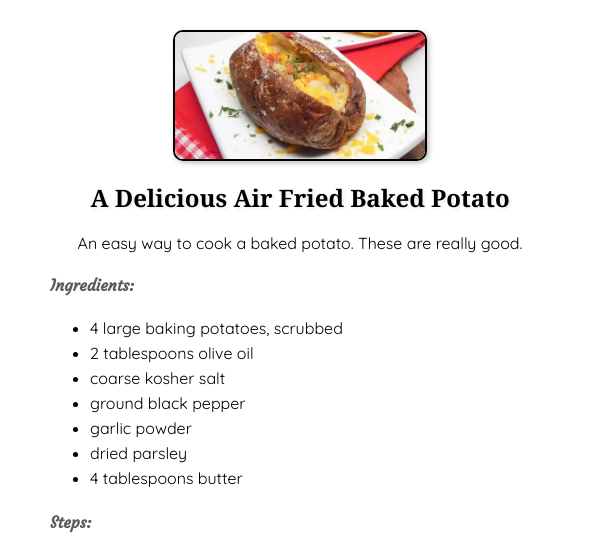
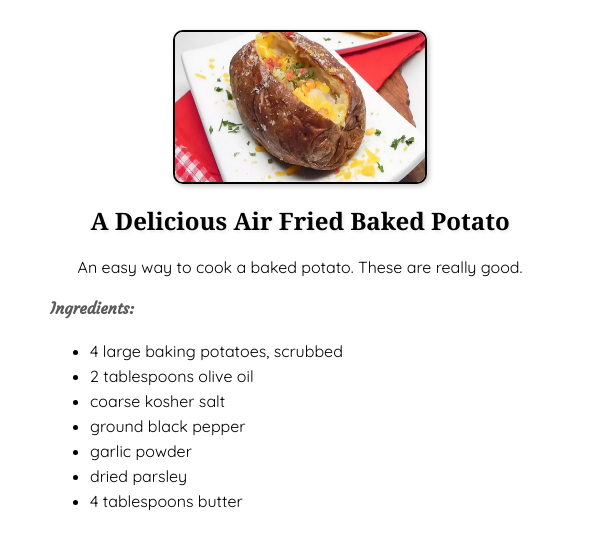
Before and after one commit to chrism-48/odin-recipes, a plain HTML site: page recipes/air_fryer_baked_potato.html in a window 600 px wide. Shown: the part 232-770 px from the top of the page. Drawn offline with Linux system fonts and the light colour scheme.

```diff
--- a/style.css
+++ b/style.css
@@ -36,10 +36,12 @@
 
 @media only screen and (min-width: 1200px) {
     .container1{
-      margin-left:400px ;
-      margin-right:400px ;
+       margin-left:400px ;
+       margin-right:400px ;
     }
   }
+
+
 
 
 #links {
@@ -124,7 +126,21 @@
     border-color:black;
     border-radius:10px;
 
+}
 
+@media only screen and (max-width: 600px) {
+        img{
+            min-width:250px;
+            min-height:150px;
+
+        }
+}
+
+  @media only screen and (min-width: 600px) {
+        img{
+            max-width:400px ;
+            max-height:400px;
+        }
 }
 
 .center {
```
Also changed, not shown: 1 other file.
